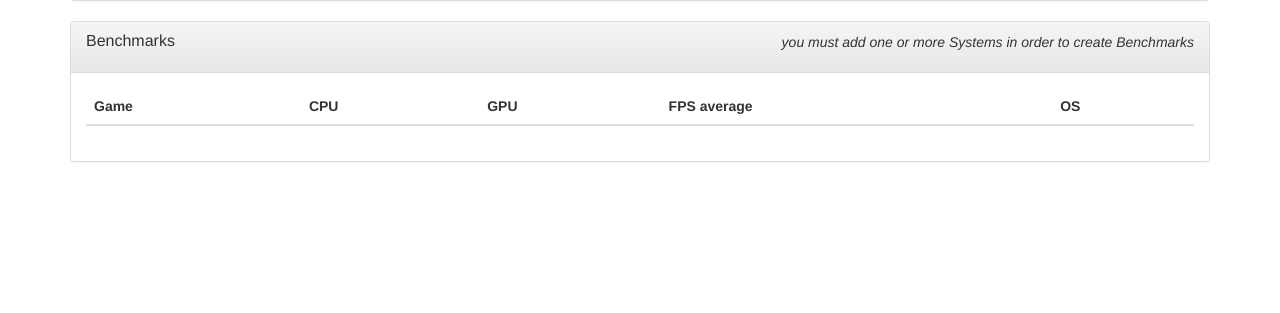
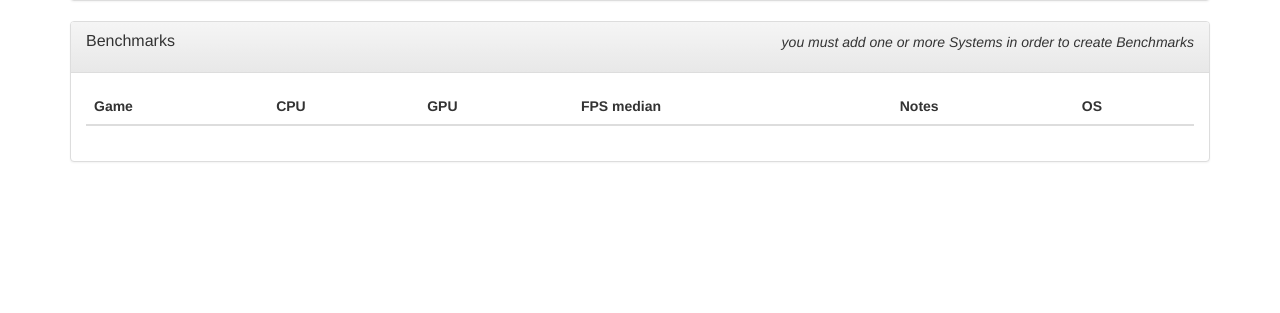
Before and after one commit to wbasile/Open-Game-Benchmarks, a Django app: page /accounts/profile/ in a window 1280 px wide. Shown: the part 307-620 px from the top of the page. Run offline with Django 3.2, Linux system fonts and the light colour scheme; the visitor is signed in with stand-in values (Sample User, id 1); data that the repository does not hold is empty; parts of the project's set-up code (start-up, migrations or seed data) failed here and were passed over; some libraries are stand-ins or nearby versions.

Commit message:
displaying median instead of average

```diff
--- a/lgbdb/templates/benchmark_list_simple.html
+++ b/lgbdb/templates/benchmark_list_simple.html
@@ -6,8 +6,8 @@
             <th>Game</th>
             <th>CPU</th>
             <th>GPU</th>
-            <th>FPS average</th>
-
+            <th>FPS median</th>
+            <th>Notes</th>
             <th>OS</th>
         </tr>
     </thead>
@@ -19,7 +19,13 @@
             <td><a href="/benchmark_table/?game={{benchmark.game.pk}}" ><img src="https://steamcdn-a.akamaihd.net/steam/apps/{{benchmark.game.steam_appid}}/capsule_sm_120.jpg" ><br> {{ benchmark.game }}</a></td>
             <td>{{ benchmark.cpu_model }}</td>
             <td>{{ benchmark.gpu_model }}</td>
-            <td>{{ benchmark.fps_avg }}</td>
+            <td>{{ benchmark.fps_median }}</td>
+            {% if benchmark.additional_notes %}
+                <td><a href="#" class="btn btn-xs btn-default" data-toggle="popover"  data-trigger="hover" title="Notes" data-content="{{ benchmark.additional_notes }}">View</a></td>
+            {% else %}
+                <td>-</td>
+            {% endif%}
+
 
             <td>{{ benchmark.operative_system }}</td>
 
@@ -43,3 +49,9 @@
         {% endfor %}
     </tbody>
 </table>
+
+<script>
+$(document).ready(function(){
+    $('[data-toggle="popover"]').popover();
+});
+</script>
--- a/lgbdb/views.py
+++ b/lgbdb/views.py
@@ -103,8 +103,9 @@ class GameTable(tables.Table):
             return str(value)
 
 
-    def render_steam_appid(self, value):
-        return mark_safe('<a target="_blank" href="http://steamdb.info/app/' + str(value) + '/" >' + str(value) + '</a>')
+    #~ def render_steam_appid(self, value):
+        #~ return unicode(value)
+        #~ return mark_safe('<a target="_blank" href="http://steamdb.info/app/' + str(value) + '/" >' + str(value) + '</a>')
 
     def render_title(self,record):
         img_url = "https://steamcdn-a.akamaihd.net/steam/apps/"+str(record.steam_appid)+"/capsule_sm_120.jpg"
@@ -253,7 +254,7 @@ class BenchmarkTable(tables.Table):
 
     class Meta:
         model = Benchmark
-        fields = ("game", "cpu_model", "gpu_model", "resolution","game_quality_preset","fps_avg", "operative_system","additional_notes", "user")
+        fields = ("game", "cpu_model", "gpu_model", "resolution","game_quality_preset","fps_median", "operative_system","additional_notes", "user")
 
 
     # for the Game column, have the game title link to the steam store page
@@ -329,11 +330,11 @@ def fps_chart_view(request):
 
     queryset = Benchmark.objects.filter(pk__in=[x.pk for x in f[0:min([len(f), max_displayed_benchmarks])]])
 
-    data =  [['', 'Average', 'Minimum']]
+    data =  [['', 'Median', '1st Quartile']]
 
 
     for s,q in enumerate(queryset):
-        data += [[set_benchmark_y_label(q),q.fps_avg, q.fps_min]]
+        data += [[set_benchmark_y_label(q),q.fps_median, q.fps_1st_quartile]]
 
 
     data_source = SimpleDataSource(data=data)
@@ -502,7 +503,23 @@ def BenchmarkEditView(request, pk=None):
 
     title = 'Edit benchmark "' + str(benchmark) + '"'
 
-    context = {"form":form , "title":title}
+    if benchmark:
+
+        data =  [['Second', 'FPS']]
+
+        for s,f in enumerate(benchmark.fps_data.split(",")):
+            data += [[int(s),int(f)]]
+
+
+        data_source = SimpleDataSource(data=data)
+
+        chart = gchart.LineChart(data_source, options={'title': "Frames per second"})
+
+    else:
+        chart = None
+
+
+    context = {"form":form , "title":title, "fpschart":chart}
 
     template = "benchmark_edit.html"
 
```
Also changed, not shown: lgbdb/models.py (+0 -17 lines), lgbdb/templates/benchmark_edit.html (+18 -1 lines).
